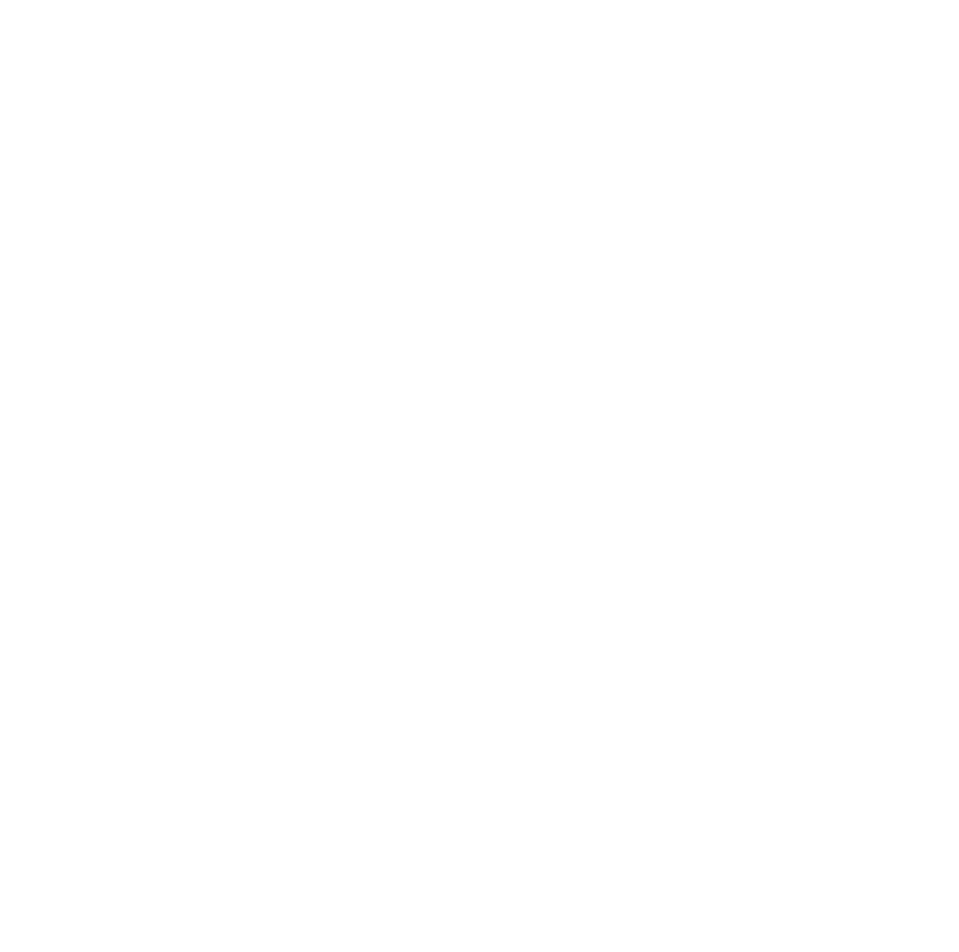
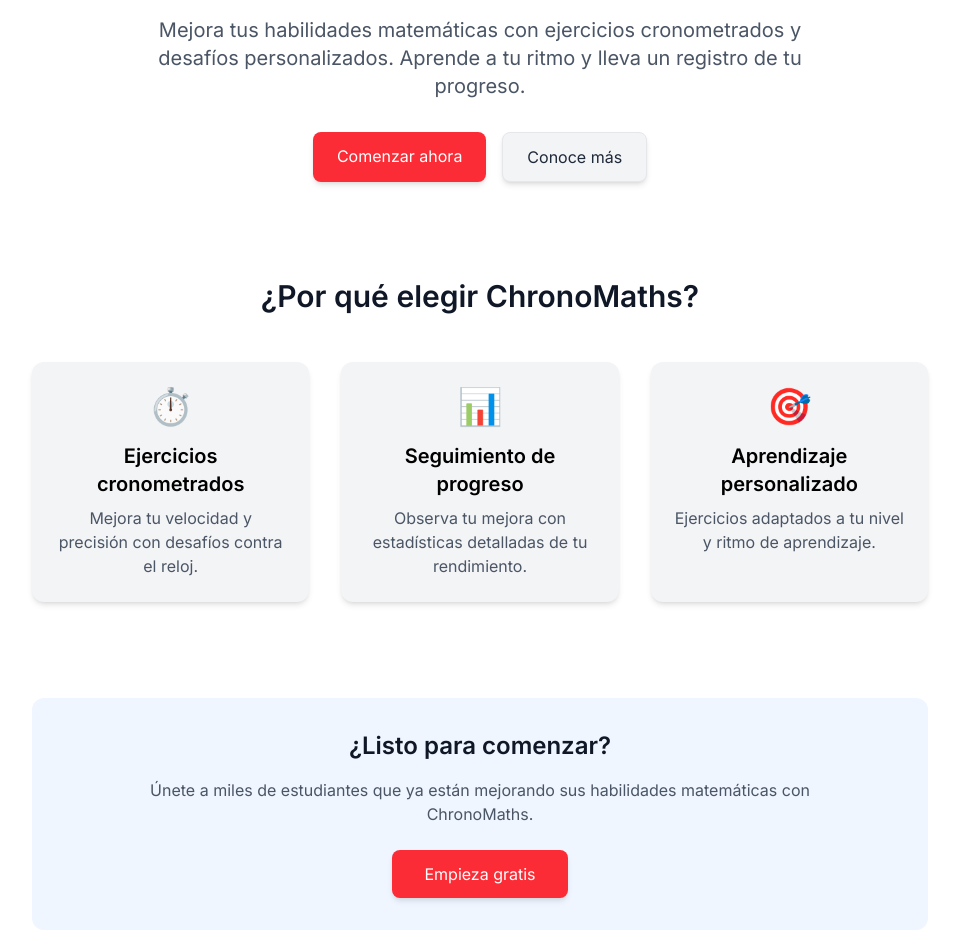
Before and after one commit to DavidLC578/chronomaths, a Next.js app: page / in a window 1280 px wide. Shown: the part 200-1152 px from the top of the page, without its empty margins (160-1119 px from the left). Before the commit the page ends 800 px from the top, so only its background shows below. Built offline with nearby package versions, Linux system fonts and the light colour scheme.

Commit message:
feat: update main page

```diff
--- a/app/page.tsx
+++ b/app/page.tsx
@@ -1,7 +1,82 @@
+import Link from 'next/link';
+
 export default function Home() {
   return (
-    <div>
-      <h1>Home</h1>
+    <div className="min-h-screen">
+      <main className="container mx-auto px-4 py-16 md:py-24">
+        <div className="max-w-4xl mx-auto text-center">
+          <div className="mb-12">
+            <h1 className="text-4xl md:text-5xl font-bold text-gray-900 mb-6">
+              Domina las matemáticas con ChronoMaths
+            </h1>
+            <p className="text-xl text-gray-600 mb-8 max-w-2xl mx-auto">
+              Mejora tus habilidades matemáticas con ejercicios cronometrados y desafíos personalizados. Aprende a tu ritmo y lleva un registro de tu progreso.
+            </p>
+            <div className="flex flex-col sm:flex-row justify-center gap-4">
+              <Link
+                href="/auth"
+                className="bg-red-500 hover:bg-red-600 text-white font-medium py-3 px-6 rounded-lg transition duration-200 shadow-md hover:shadow-lg"
+              >
+                Comenzar ahora
+              </Link>
+              <Link
+                href="#caracteristicas"
+                className=" bg-gray-100 hover:bg-gray-200 text-gray-800 font-medium py-3 px-6 rounded-lg border border-gray-200 transition duration-200 shadow-md hover:shadow-lg"
+              >
+                Conoce más
+              </Link>
+            </div>
+          </div>
+
+          <section id="caracteristicas" className="mt-24">
+            <h2 className="text-3xl font-bold text-gray-900 mb-12">¿Por qué elegir ChronoMaths?</h2>
+            <div className="grid md:grid-cols-3 gap-8">
+              {[
+                {
+                  title: 'Ejercicios cronometrados',
+                  description: 'Mejora tu velocidad y precisión con desafíos contra el reloj.',
+                  icon: '⏱️'
+                },
+                {
+                  title: 'Seguimiento de progreso',
+                  description: 'Observa tu mejora con estadísticas detalladas de tu rendimiento.',
+                  icon: '📊'
+                },
+                {
+                  title: 'Aprendizaje personalizado',
+                  description: 'Ejercicios adaptados a tu nivel y ritmo de aprendizaje.',
+                  icon: '🎯'
+                }
+              ].map((feature, index) => (
+                <div key={index} className="bg-gray-100 hover:gray-200 p-6 rounded-xl shadow-md hover:shadow-lg transition-shadow">
+                  <div className="text-4xl mb-4">{feature.icon}</div>
+                  <h3 className="text-xl font-semibold mb-2">{feature.title}</h3>
+                  <p className="text-gray-600">{feature.description}</p>
+                </div>
+              ))}
+            </div>
+          </section>
+
+          <div className="mt-24 bg-blue-50 rounded-xl p-8">
+            <h2 className="text-2xl font-bold text-gray-900 mb-4">¿Listo para comenzar?</h2>
+            <p className="text-gray-600 mb-6 max-w-2xl mx-auto">
+              Únete a miles de estudiantes que ya están mejorando sus habilidades matemáticas con ChronoMaths.
+            </p>
+            <Link
+              href="/auth"
+              className="inline-block bg-red-500 hover:bg-red-600 text-white font-medium py-3 px-8 rounded-lg transition duration-200 shadow-md hover:shadow-lg"
+            >
+              Empieza gratis
+            </Link>
+          </div>
+        </div>
+      </main>
+
+      <footer className="bg-white border-t border-gray-200 py-8 mt-16">
+        <div className="container mx-auto px-4 text-center text-gray-500 text-sm">
+          <p>© {new Date().getFullYear()} ChronoMaths. Todos los derechos reservados.</p>
+        </div>
+      </footer>
     </div>
   );
 }
```
